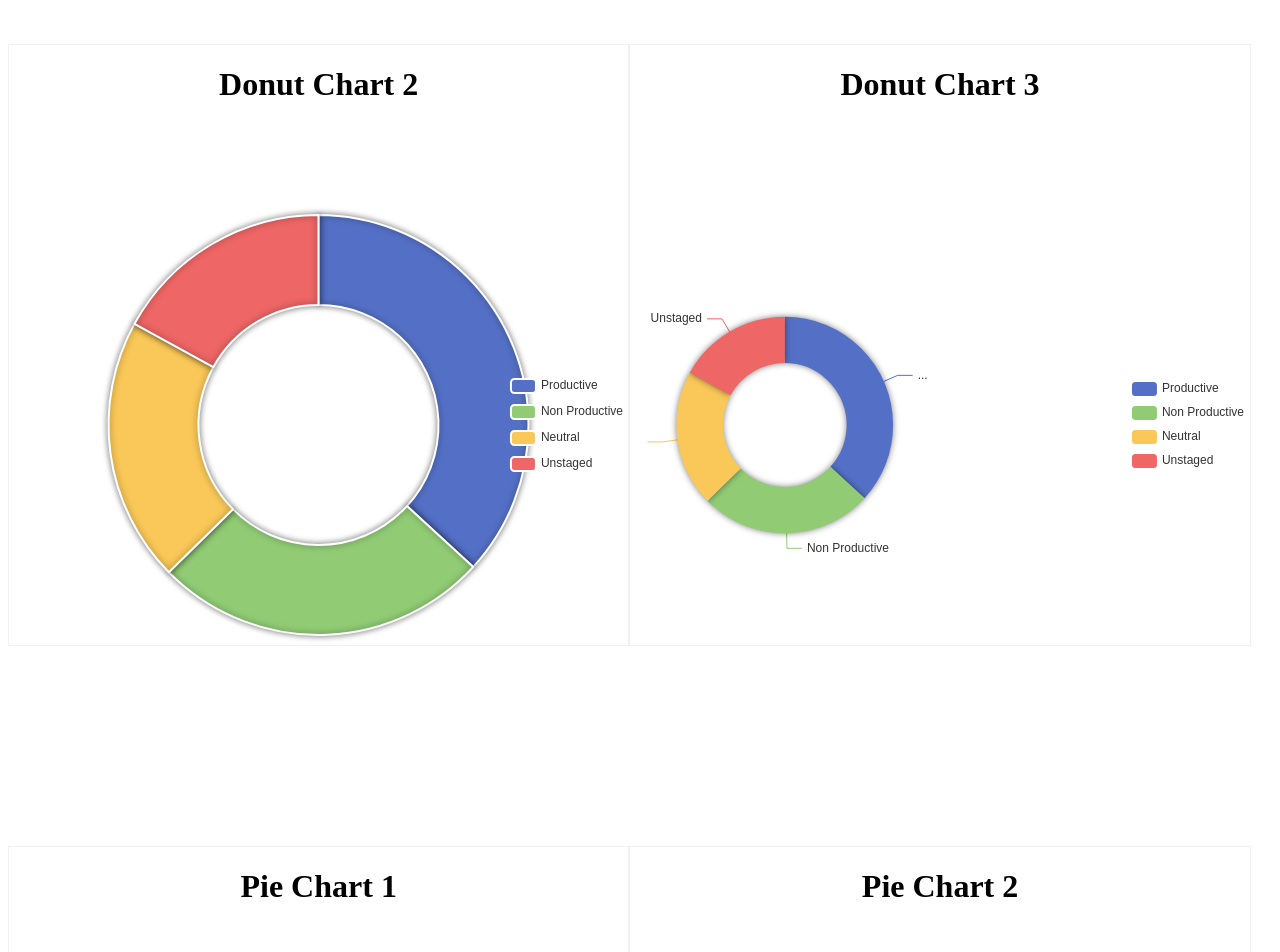
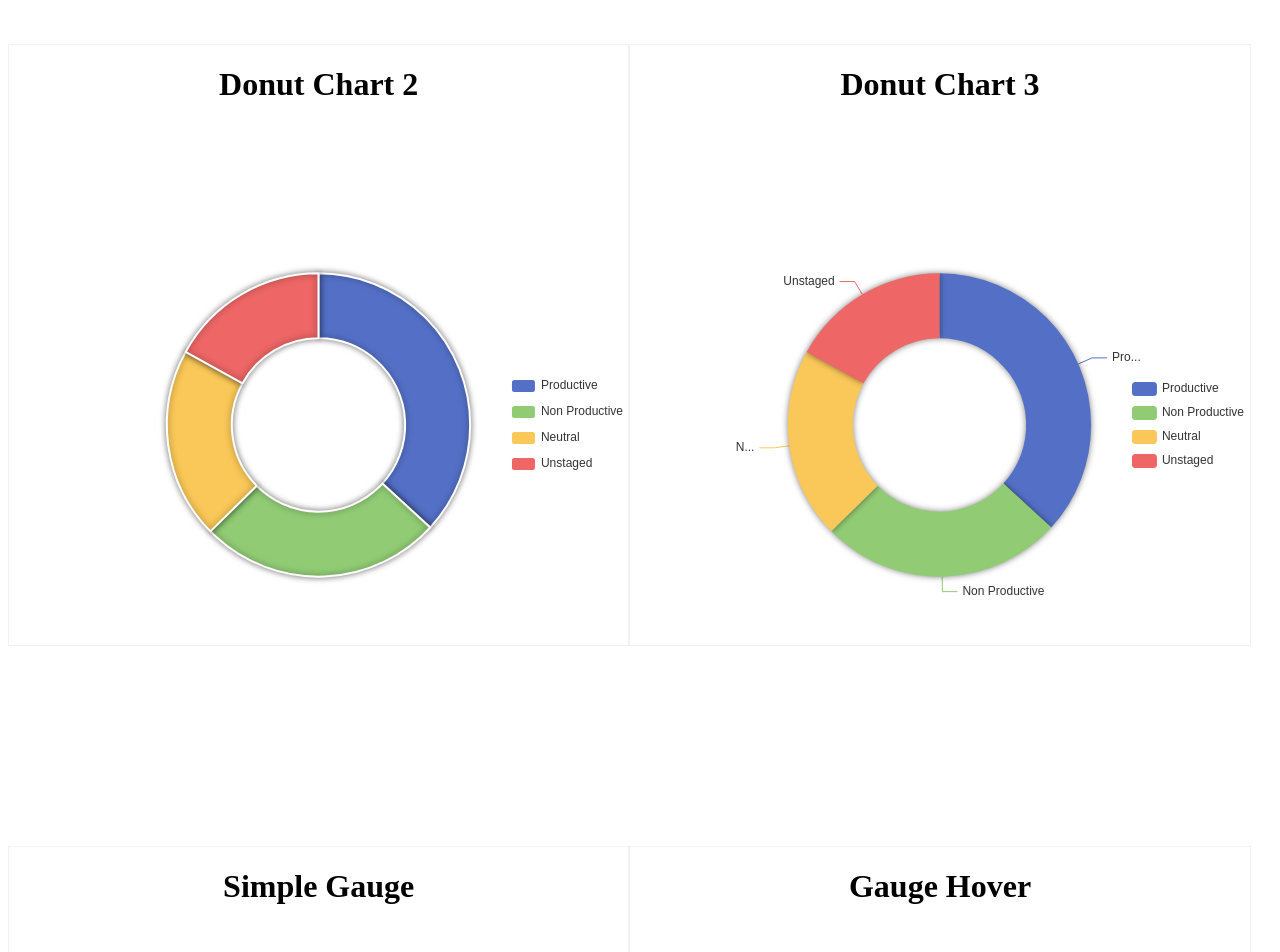
Before and after one commit to Rohit-Gupta11/graphs, a React app: page / in a window 1280 px wide. Shown: the part 1640-2592 px from the top of the page. Built offline with nearby package versions, Linux system fonts and the light colour scheme.

Commit message:
width changed

```diff
--- a/src/App.js
+++ b/src/App.js
@@ -41,6 +41,14 @@ function App() {
                     <Pie option={donut3} resizeObserver={resizeObserver} />
                 </div>
                 <div style={{ width: "49%", height: 600, marginBottom: 200, border: "1px solid #f1f1f1" }}>
+                    <h1 style={{ textAlign: "center" }}>Simple Gauge</h1>
+                    <Gauge resizeObserver={resizeObserver} />
+                </div>
+                <div style={{ width: "49%", height: 600, marginBottom: 200, border: "1px solid #f1f1f1" }}>
+                    <h1 style={{ textAlign: "center" }}>Gauge Hover</h1>
+                    <Gauge2 resizeObserver={resizeObserver} />
+                </div>
+                <div style={{ width: "49%", height: 600, marginBottom: 200, border: "1px solid #f1f1f1" }}>
                     <h1 style={{ textAlign: "center" }}>Pie Chart 1</h1>
                     <Pie option={pie} resizeObserver={resizeObserver} />
                 </div>
@@ -48,15 +56,6 @@ function App() {
                     <h1 style={{ textAlign: "center" }}>Pie Chart 2</h1>
                     <Pie option={pie2} resizeObserver={resizeObserver} />
                 </div>
-                <div style={{ width: "49%", height: 600, marginBottom: 200, border: "1px solid #f1f1f1" }}>
-                    <h1 style={{ textAlign: "center" }}>Simple Gauge</h1>
-                    <Gauge resizeObserver={resizeObserver} />
-                </div>
-                <div style={{ width: "49%", height: 600, marginBottom: 200, border: "1px solid #f1f1f1" }}>
-                    <h1 style={{ textAlign: "center" }}>Gauge Hover</h1>
-                    <Gauge2 resizeObserver={resizeObserver} />
-                </div>
-
             </div>
         </div>
     )
--- a/src/charts/donut.js
+++ b/src/charts/donut.js
@@ -9,6 +9,8 @@ export default {
   series: [
     {
       type: 'pie',
+      width: '70%',
+      right: 'center',
       radius: ['40%', '70%'],
       avoidLabelOverlap: false,
       itemStyle: {
--- a/src/charts/donut2.js
+++ b/src/charts/donut2.js
@@ -9,6 +9,8 @@ export default {
     series: [
         {
             type: 'pie',
+            right: 'center',
+            width: '70%',
             radius: ['40%', '70%'],
             avoidLabelOverlap: false,
             itemStyle: {
--- a/src/charts/donut3.js
+++ b/src/charts/donut3.js
@@ -8,7 +8,8 @@ export default {
     },
     series: [
         {
-            width: '50%',
+            width: '70%',
+            right: 'center',
             type: 'pie',
             radius: ['40%', '70%'],
             // avoidLabelOverlap: false,
```
